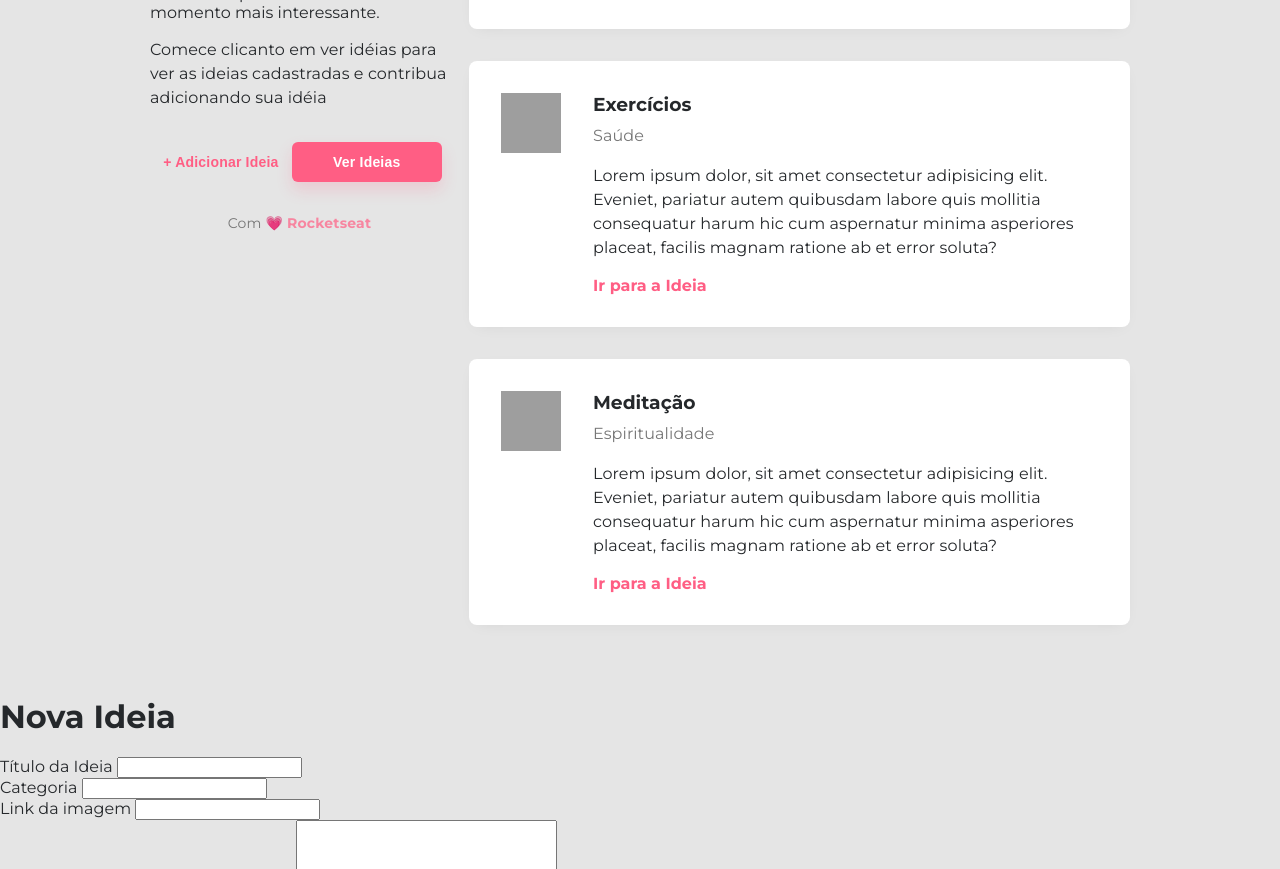
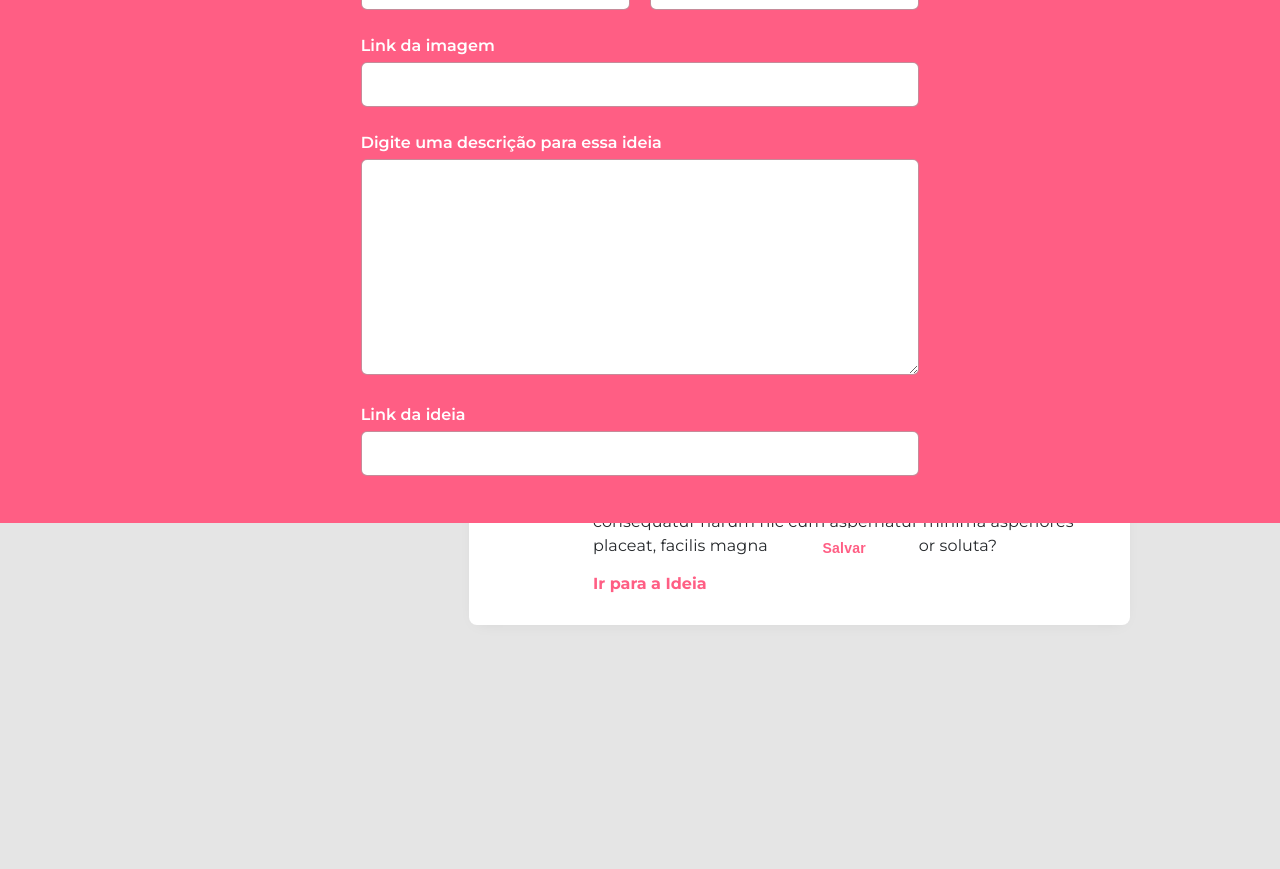
Before and after one commit to andreluas/casa-criativa, a plain HTML site: page src/index.html in a window 1280 px wide. Shown: the part 277-1146 px from the top of the page. After the commit the page ends 974 px from the top, so only its background shows below. Drawn offline with Linux system fonts and the light colour scheme; grey boxes are pictures that could not be loaded.

Commit message:
update index and finish modal style

```diff
--- a/src/index.html
+++ b/src/index.html
@@ -115,6 +115,8 @@
                     <label for="link">Link da ideia</label>
                     <input type="url" name="link">
                 </div>
+
+                <button>Salvar</button>
             </form>
         </div>
     </div>
--- a/src/styles/style.css
+++ b/src/styles/style.css
@@ -117,3 +117,77 @@ footer a {
 .idea .description {
     margin: 16px 0;
 }
+
+/* MODAL */
+#modal {
+    background-color: #ff5E84;
+    position: absolute;
+    top: 0;
+    width: 100vw;
+    height: 100vh;
+    display: flex;
+    justify-content: center;
+}
+
+#modal .content {
+    margin-top: 128px;
+    color: white;
+}
+
+#modal .content h1 {
+    text-align: center;
+    text-transform: uppercase;
+}
+
+#modal form {
+    width: 80%;
+    max-width: 800px;
+    margin: 0 auto;
+    display: grid;
+    grid-template-columns: 1fr 1fr;
+    gap: 20px;
+}
+
+.content form div:nth-child(3),
+.content form div:nth-child(4),
+.content form div:nth-child(5) {
+    grid-column: span 2;
+}
+
+form input,
+form textarea {
+    width: 100%;
+    padding: 12px;
+    box-sizing: border-box;
+    border-radius: 6px;
+    border: 1px solid rgba(141, 25, 52, 0.5);
+    outline: none;
+    font-size: 16px;
+    font-family: 'Montserrat', sans-serif;
+    color: #777
+}
+
+form label {
+    font-weight: 600;
+    line-height: 32px;
+    letter-spacing: 0.8;
+}
+
+form button {
+    background: white;
+    width: 150px;
+    height: 40px;
+    border-radius: 6px;
+    color: #ff5E84;
+    cursor: pointer;
+    margin-top: 32px;
+    grid-column: 2;
+    justify-self: end;
+
+}
+
+form button:hover {
+    background-color: #0984e3;
+    color: white;
+    text-decoration: none;
+}
```
